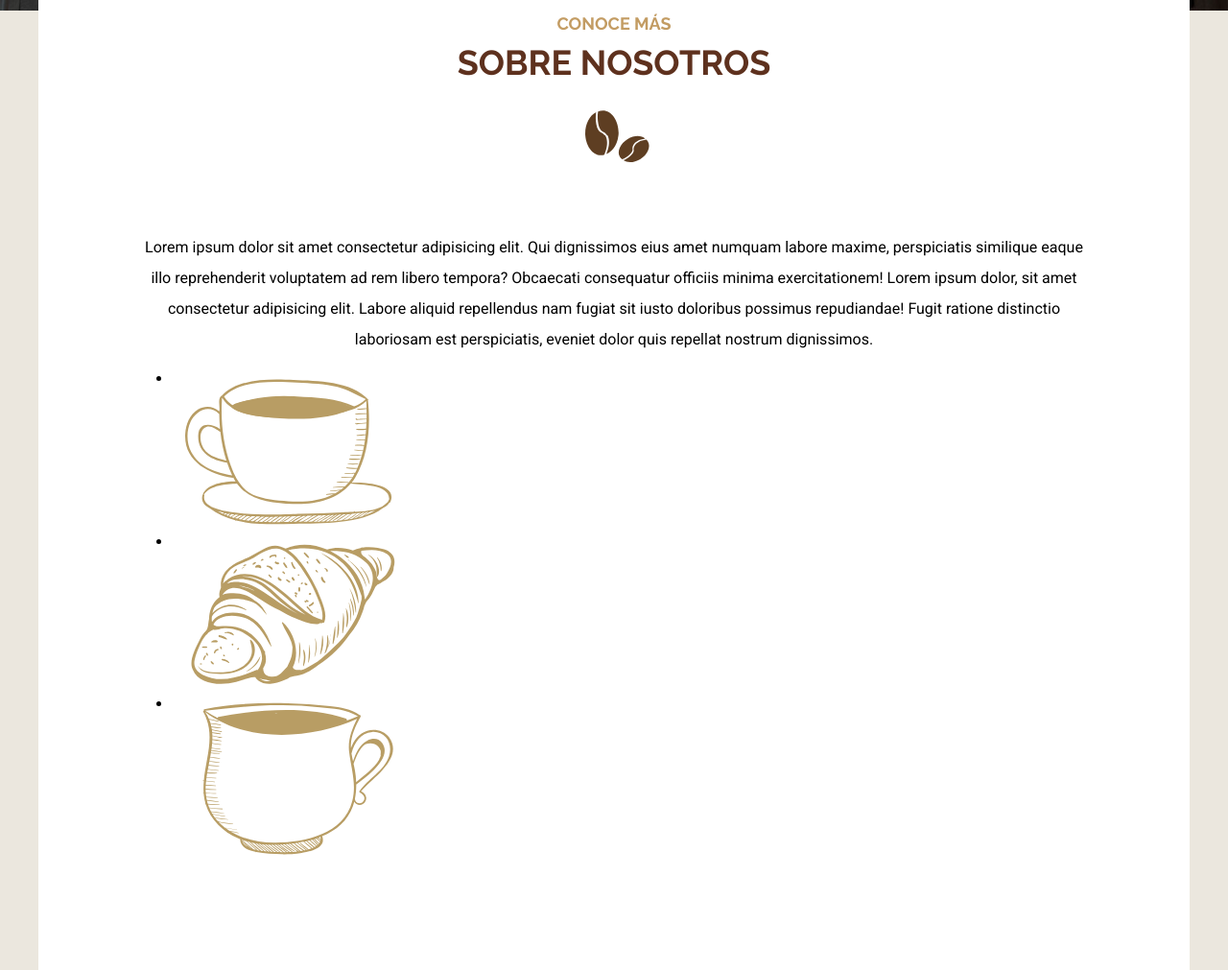
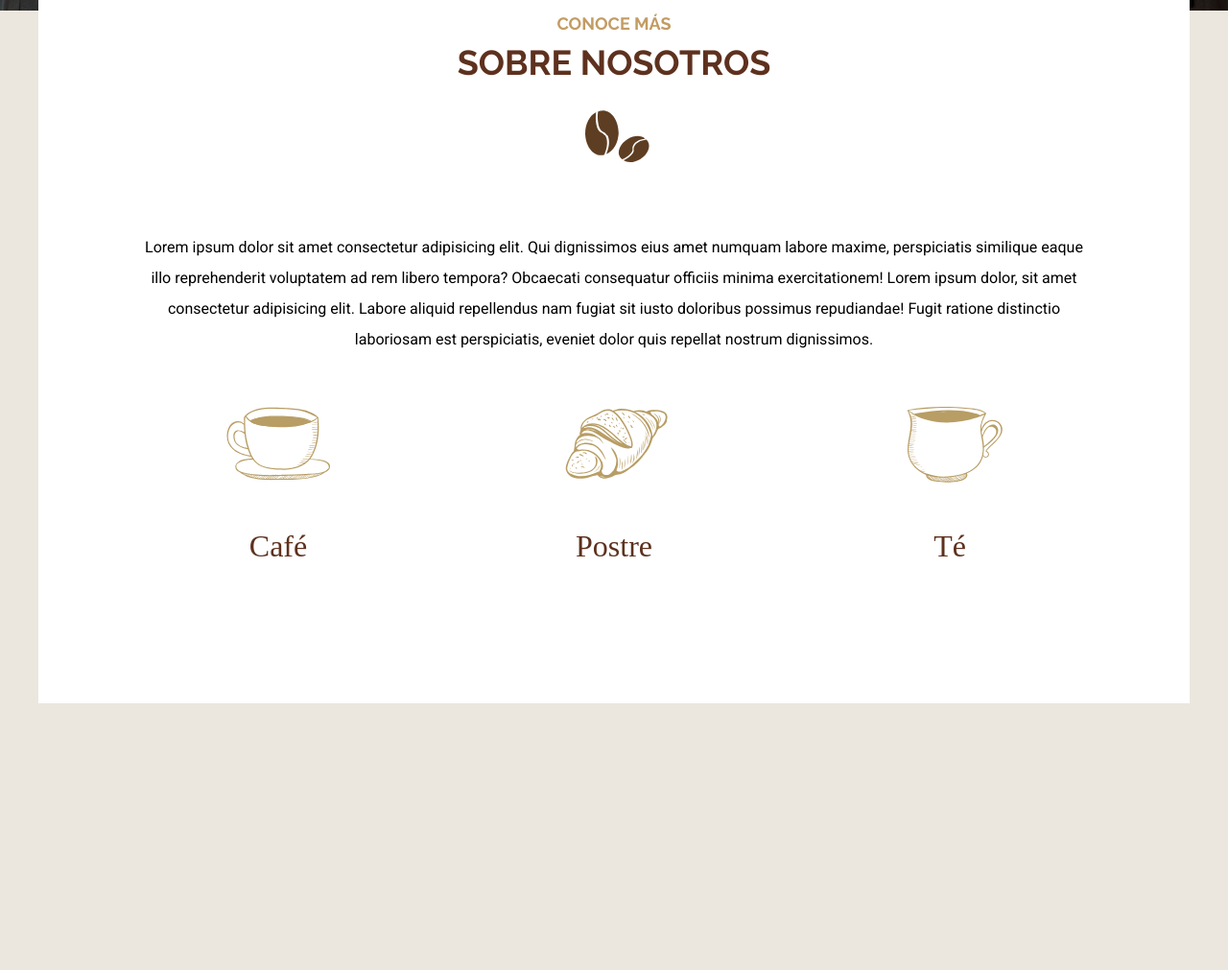
Before and after one commit to mcmmiguel/CafeteriaProject, a plain HTML site: page index.html in a window 1280 px wide. Shown: the part 689-1700 px from the top of the page at 96% size. After the commit the page ends 1422 px from the top, so only its background shows below. Drawn offline with Linux system fonts and the light colour scheme; a web font is replaced by a local one.

Commit message:
_mixins.scss & _iconos.scss: mixin para agrid agregado y usado en iconos

```diff
--- a/index.html
+++ b/index.html
@@ -45,12 +45,15 @@
             <ul class="listado-iconos">
                 <li>
                     <img src="/build/img/icono_cafe.svg" alt="Imagen Café">
+                    <p>Café</p>
                 </li>
                 <li>
                     <img src="/build/img/icono_postre.svg" alt="Imagen Postre">
+                    <p>Postre</p>
                 </li>
                 <li>
                     <img src="/build/img/icono_te.svg" alt="Imagen Te">
+                    <p>Té</p>
                 </li>
             </ul>
         </section>
--- a/src/scss/base/_globales.scss
+++ b/src/scss/base/_globales.scss
@@ -34,3 +34,9 @@ img {
     max-width: 100%;
     display: block;
 }
+
+ul {
+    list-style: none;
+    padding: 0;
+    margin: 0;
+}
--- a/src/scss/base/_mixins.scss
+++ b/src/scss/base/_mixins.scss
@@ -17,3 +17,9 @@
         @content;
     }
 }
+
+@mixin grid ( $columnas, $espaciado ) {
+    display: grid;
+    grid-template-columns: repeat($columnas, 1fr);
+    column-gap: $espaciado;
+}
--- a/src/scss/inicio/_iconos.scss
+++ b/src/scss/inicio/_iconos.scss
@@ -1,9 +1,13 @@
 @use 'base/variables' as v;
+@use 'base/mixins' as m;
 
 .iconos {
     margin-top: 5rem;
 
     .listado-iconos {
+        @include m.tablet {
+            @include m.grid(3, 5rem);
+        }
 
         li {
             img {
```
Also changed, not shown: build/css/app.css.
